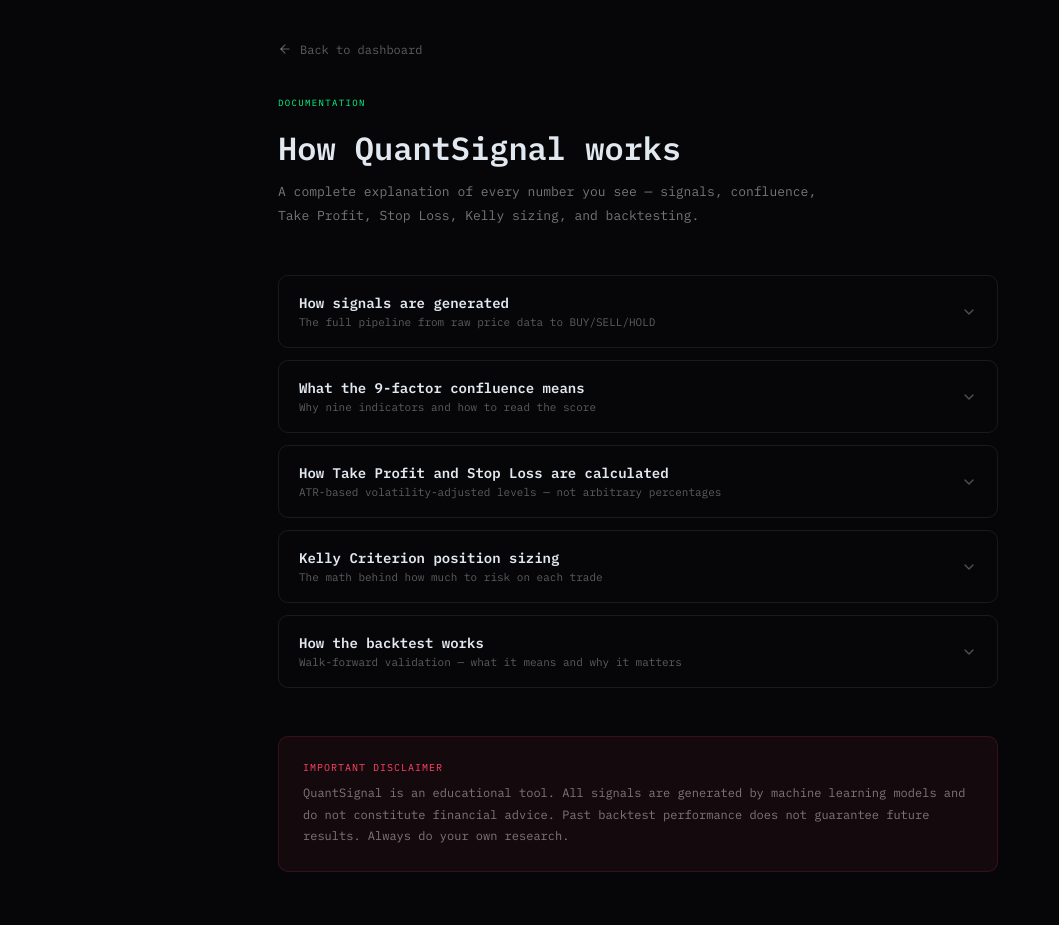
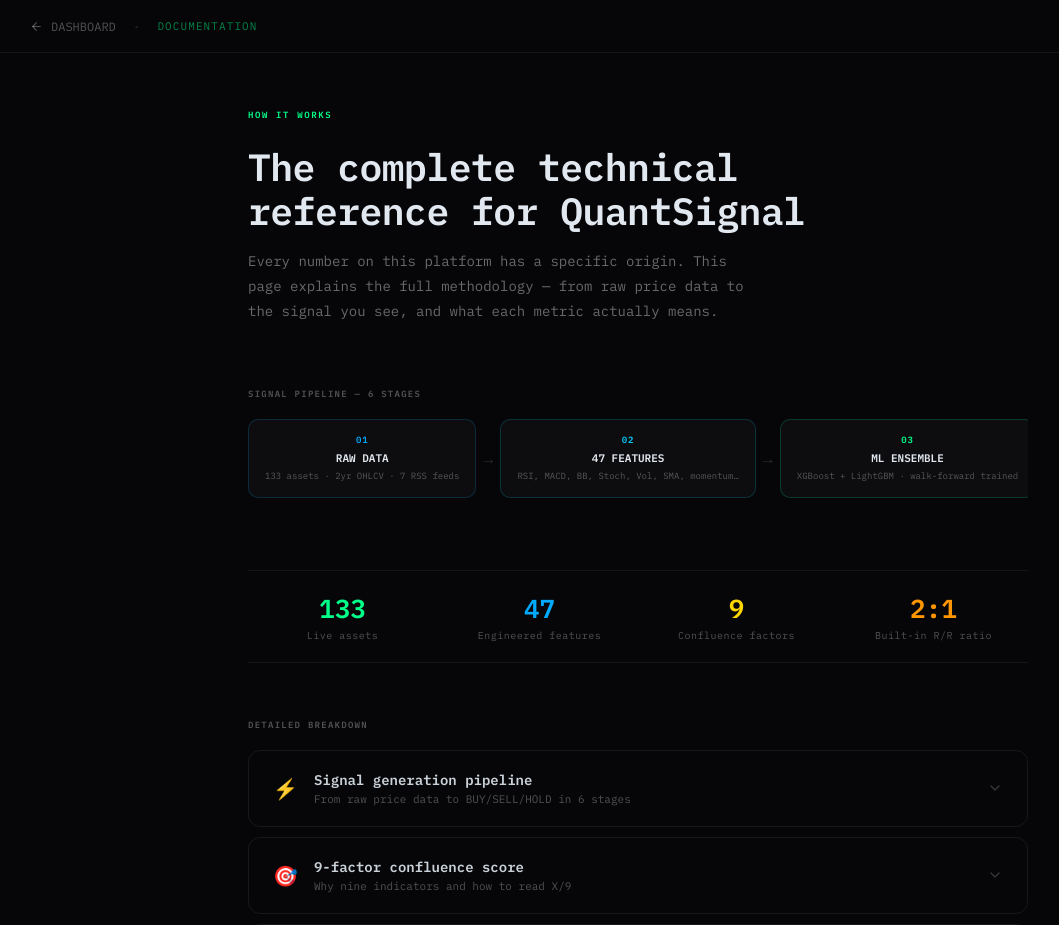
Before and after one commit to MaverickTushar007/quantsignal-web, a Next.js app: page /how-it-works in a window 1280 px wide. Shown: the top 925 px of the page, without its empty margins (2-1061 px from the left). Built offline with nearby package versions, Linux system fonts and the light colour scheme.

Commit message:
feat: how-it-works full rewrite — correct numbers, pipeline diagram, SEO prose

```diff
--- a/app/how-it-works/page.tsx
+++ b/app/how-it-works/page.tsx
@@ -1,113 +1,124 @@
 "use client";
 import { useState } from "react";
-import { ChevronDown, ChevronUp, ArrowLeft } from "lucide-react";
+import { ArrowLeft, ChevronDown, ChevronUp } from "lucide-react";
+
+const mono = "'IBM Plex Mono', monospace";
+
+const PIPELINE = [
+  { step: "01", label: "RAW DATA", detail: "133 assets · 2yr OHLCV · 7 RSS feeds", color: "#00aaff" },
+  { step: "02", label: "47 FEATURES", detail: "RSI, MACD, BB, Stoch, Vol, SMA, momentum…", color: "#00ccff" },
+  { step: "03", label: "ML ENSEMBLE", detail: "XGBoost + LightGBM · walk-forward trained", color: "#00ff88" },
+  { step: "04", label: "REGIME FILTER", detail: "Bull / Bear / Ranging · adjusts confidence", color: "#ffd700" },
+  { step: "05", label: "SENTIMENT", detail: "News scored BULL/BEAR/NEUT · 10% weight blend", color: "#ff9500" },
+  { step: "06", label: "FINAL SIGNAL", detail: ">55% = BUY · <45% = SELL · else HOLD", color: "#00ff88" },
+];
 
 const SECTIONS = [
   {
     id: "signals",
-    title: "How signals are generated",
-    short: "The full pipeline from raw price data to BUY/SELL/HOLD",
-    steps: [
-      { label: "Price data", desc: "yFinance fetches 2 years of daily OHLCV data for each of the 86 assets every time a signal is requested." },
-      { label: "21 features", desc: "Raw price data is transformed into 21 technical indicators including RSI, MACD, Bollinger Bands, Stochastic, Volume ratios, SMA distances, 52-week position, and momentum." },
-      { label: "ML ensemble", desc: "XGBoost and LightGBM are trained on those 21 features. They predict the probability that the asset moves up more than 2% in the next 5 days." },
-      { label: "Sentiment blend", desc: "Live news from 7 RSS feeds is scored BULLISH/BEARISH/NEUTRAL and blended in at 10% weight alongside the ML probabilities." },
-      { label: "Final signal", desc: "Above 55% probability = BUY. Below 45% = SELL. In between = HOLD. Confidence (HIGH/MEDIUM/LOW) reflects how far the probability is from 50%." },
-    ],
+    icon: "⚡",
+    title: "Signal generation pipeline",
+    short: "From raw price data to BUY/SELL/HOLD in 6 stages",
+    body: `Every signal starts with 2 years of daily OHLCV data fetched via yFinance for all 133 assets. That raw data is transformed into 47 engineered features — technical indicators, statistical measures, and cross-asset signals — which feed two machine learning models: XGBoost and LightGBM.
+
+Both models are trained using walk-forward validation: trained on 1 year of data, tested on the next 3 months, then rolled forward. This means the model never sees future data during training. The ensemble output is a probability — the likelihood the asset moves up more than 2% in the next 5 days.
+
+Live news from 7 RSS feeds (Yahoo Finance, CNBC, MarketWatch, Investing.com, CryptoNews, WSJ, Seeking Alpha) is scored BULLISH/BEARISH/NEUTRAL and blended in at 10% weight. The final probability determines the signal: above 55% = BUY, below 45% = SELL, in between = HOLD.`,
   },
   {
     id: "confluence",
-    title: "What the 9-factor confluence means",
-    short: "Why nine indicators and how to read the score",
-    steps: [
-      { label: "RSI-14", desc: "Relative Strength Index. Below 30 = oversold (bullish). Above 70 = overbought (bearish)." },
-      { label: "MACD", desc: "When MACD histogram is positive, short-term momentum is up. When negative, momentum is down." },
-      { label: "Bollinger Band %", desc: "Above 80% = near upper band (overbought). Below 20% = near lower band (oversold)." },
-      { label: "Stochastic %K", desc: "Above 80 = overbought. Below 20 = oversold. Similar to RSI but uses the high-low range." },
-      { label: "Volume", desc: "Volume above 20-day average confirms the move. Below average suggests weak conviction." },
-      { label: "SMA Cross 20/50", desc: "SMA20 above SMA50 = bullish trend. SMA20 below SMA50 = bearish trend." },
-      { label: "vs SMA20", desc: "Price above its 20-day moving average = short-term bullish. Below = short-term bearish." },
-      { label: "52-Week Position", desc: "Near the yearly high = strong momentum. Near the yearly low = potential value or continued downtrend." },
-      { label: "5D Momentum", desc: "Simple 5-day price return. Positive = short-term bullish. Negative = short-term bearish." },
-    ],
+    icon: "🎯",
+    title: "9-factor confluence score",
+    short: "Why nine indicators and how to read X/9",
+    body: `The confluence score counts how many of 9 independent technical indicators agree with the ML signal direction. A score of 7/9 or higher means seven different measurement approaches all point the same way — that convergence is meaningful. A score of 3/9 means the indicators are split, and the ML signal carries less conviction.
+
+The nine factors are: RSI-14 (overbought/oversold), MACD histogram (momentum direction), Bollinger Band position (proximity to upper/lower band), Stochastic %K (high-low range momentum), Volume ratio vs 20-day average (conviction), SMA 20/50 cross (trend direction), price vs SMA-20 (short-term bias), 52-week position (annual momentum), and 5-day return (recent momentum).
+
+Each factor votes independently. Nine votes means nine different ways to be wrong — if most of them agree, the edge is real.`,
   },
   {
     id: "levels",
-    title: "How Take Profit and Stop Loss are calculated",
+    icon: "📐",
+    title: "Take Profit & Stop Loss calculation",
     short: "ATR-based volatility-adjusted levels — not arbitrary percentages",
-    steps: [
-      { label: "What is ATR?", desc: "Average True Range measures the average daily price range over 14 days. High ATR = volatile asset. Low ATR = quiet asset." },
-      { label: "Take Profit", desc: "Entry + (2 x ATR) for BUY signals. Targets a move equivalent to twice the average daily range." },
-      { label: "Stop Loss", desc: "Entry - (1 x ATR) for BUY signals. Gives the trade room within normal daily volatility before cutting the loss." },
-      { label: "Why not fixed %?", desc: "A fixed 5% stop on Bitcoin (moves 3% daily) gets hit constantly. ATR-based levels adapt to each asset's actual current volatility." },
-    ],
+    body: `Take Profit and Stop Loss are calculated using the Average True Range (ATR) over 14 days — the average daily price range the asset actually moves. This makes levels adapt to each asset's current volatility instead of using fixed percentages that ignore how an asset actually behaves.
+
+For BUY signals: Take Profit = Entry + (2 × ATR). Stop Loss = Entry − (1 × ATR). This gives a built-in 2:1 risk/reward ratio. For SELL signals the formula mirrors in reverse.
+
+Why not fixed percentages? A 5% stop loss on Bitcoin — which moves 3% daily — gets triggered by noise constantly. A 5% stop on USDINR — which moves 0.3% daily — gives way too much room. ATR-based stops are calibrated to each asset's reality. High ATR = wider stops. Low ATR = tighter stops.`,
   },
   {
     id: "kelly",
+    icon: "📊",
     title: "Kelly Criterion position sizing",
-    short: "The math behind how much to risk on each trade",
-    steps: [
-      { label: "What is Kelly?", desc: "A formula that calculates the optimal fraction of capital to risk, given your win probability and the risk/reward ratio." },
-      { label: "The formula", desc: "Kelly % = (p x b - q) / b — where p = win probability, q = 1-p, b = risk/reward ratio." },
-      { label: "Fractional Kelly", desc: "QuantSignal uses 25% of full Kelly — standard practice to reduce variance while keeping the mathematical edge." },
-      { label: "How to use it", desc: "Kelly Size 8% with Rs 1,00,000 available = risk Rs 8,000 on this trade. A guide, not a rule. Always apply your own judgment." },
-    ],
+    short: "The math behind how much capital to risk per trade",
+    body: `Kelly Criterion is a formula from information theory that calculates the mathematically optimal fraction of capital to risk on a bet, given your win probability and the payoff ratio. The formula: Kelly % = (p × b − q) / b, where p = win probability, q = 1 − p, b = risk/reward ratio.
+
+QuantSignal uses 25% of full Kelly — called fractional Kelly — which is standard practice at institutional trading desks. Full Kelly maximises long-run growth but produces extreme drawdowns. Quarter Kelly reduces variance dramatically while preserving most of the mathematical edge.
+
+Example: BUY signal at 62% confidence with 2:1 R/R. Full Kelly = (0.62 × 2 − 0.38) / 2 = 43%. Quarter Kelly = 10.75%. With ₹1,00,000 capital, risk ₹10,750 on this trade. This is a guide, not a rule. Apply your own judgment and never risk what you cannot afford to lose.`,
+  },
+  {
+    id: "regime",
+    icon: "🌡️",
+    title: "Market regime detection",
+    short: "How the system knows when to be aggressive vs defensive",
+    body: `Raw ML probability is adjusted based on the current market regime before producing the final signal. The RegimeAgent classifies the market into three states: Bull (trending up, breadth expanding), Bear (trending down, volatility elevated), or Ranging (no clear trend, mean-reversion dominant).
+
+In a Bull regime, the probability threshold for BUY signals is loosened — the system is more willing to act on moderate conviction. In a Bear regime, thresholds tighten — only high-confidence signals pass. In a Ranging regime, momentum signals are downweighted in favour of mean-reversion indicators like RSI extremes and Bollinger Band touches.
+
+This is why two identical raw ML scores can produce different final signals depending on when they are generated. Regime context is not optional — it is built into every probability shown on the platform.`,
   },
   {
     id: "backtest",
+    icon: "🔬",
     title: "How the backtest works",
-    short: "Walk-forward validation — what it means and why it matters",
-    steps: [
-      { label: "The problem with normal backtests", desc: "Most backtests train on all historical data then test on the same data. The model already saw the answers — results look better than reality." },
-      { label: "Walk-forward validation", desc: "Train on 1 year, test on next 3 months, roll forward and repeat. The model never sees future data during training." },
-      { label: "What the metrics mean", desc: "Win Rate = % of profitable trades. Sharpe Ratio = return divided by volatility (above 2.0 is excellent). Max Drawdown = worst peak-to-trough loss." },
-      { label: "Why it still is not a guarantee", desc: "Market regimes change. A strategy that worked in a bull market may underperform in a bear market. Use the backtest as one data point, not a promise." },
-    ],
+    short: "Walk-forward validation — what the numbers actually mean",
+    body: `Standard backtests train on all historical data and test on the same data. The model has already seen the answers — results are always better than live trading. QuantSignal uses walk-forward validation: train on 12 months, test on the next 3 months, roll forward, repeat. The model never sees future data during any training window.
+
+The metrics shown on the Track Record and Performance pages reflect this walk-forward process. Win Rate is the percentage of closed trades that reached Take Profit before Stop Loss. Expectancy is the average P&L per trade — the number that actually determines long-run profitability, not win rate. Sharpe Ratio is annualised return divided by annualised volatility: above 1.5 is good, above 2.0 is excellent.
+
+Important: backtest results reflect the period the model was trained on. Markets change regimes. A strategy with a 2.57 Sharpe in trending markets may perform differently in a prolonged ranging or bear regime. Use these numbers as evidence of edge, not a guarantee of future returns.`,
   },
 ];
 
 function Section({ s }: { s: typeof SECTIONS[0] }) {
   const [open, setOpen] = useState(false);
-  const [openStep, setOpenStep] = useState<number | null>(null);
 
   return (
-    <div style={{ border: "1px solid rgba(255,255,255,0.08)", borderRadius: 10, marginBottom: 12, overflow: "hidden" }}>
+    <div style={{
+      border: `1px solid ${open ? "rgba(0,255,136,0.2)" : "rgba(255,255,255,0.07)"}`,
+      borderRadius: 12,
+      marginBottom: 10,
+      overflow: "hidden",
+      transition: "border-color 0.2s",
+      background: open ? "rgba(0,255,136,0.02)" : "transparent",
+    }}>
       <button onClick={() => setOpen(!open)} style={{
-        width: "100%", background: open ? "rgba(255,255,255,0.04)" : "transparent",
-        border: "none", padding: "18px 20px", cursor: "pointer", fontFamily: "inherit",
-        display: "flex", alignItems: "center", justifyContent: "space-between",
-        color: "#e2e8f0", textAlign: "left",
+        width: "100%", background: "transparent", border: "none",
+        padding: "20px 24px", cursor: "pointer", fontFamily: "inherit",
+        display: "flex", alignItems: "center", gap: 16, textAlign: "left",
       }}>
-        <div>
-          <div style={{ fontSize: 14, fontWeight: 600 }}>{s.title}</div>
-          <div style={{ fontSize: 11, color: "rgba(255,255,255,0.35)", marginTop: 3 }}>{s.short}</div>
+        <span style={{ fontSize: 20, flexShrink: 0 }}>{s.icon}</span>
+        <div style={{ flex: 1 }}>
+          <div style={{ fontSize: 14, fontWeight: 700, color: open ? "#fff" : "#c9d1d9", marginBottom: 3 }}>{s.title}</div>
+          <div style={{ fontSize: 11, color: "rgba(255,255,255,0.3)", fontFamily: mono }}>{s.short}</div>
         </div>
-        {open ? <ChevronUp size={16} color="rgba(255,255,255,0.3)" /> : <ChevronDown size={16} color="rgba(255,255,255,0.3)" />}
+        {open
+          ? <ChevronUp size={16} color="rgba(0,255,136,0.6)" />
+          : <ChevronDown size={16} color="rgba(255,255,255,0.2)" />}
       </button>
 
       {open && (
-        <div style={{ borderTop: "1px solid rgba(255,255,255,0.06)", padding: "8px 20px 20px" }}>
-          {s.steps.map((step, i) => (
-            <div key={i} style={{ marginTop: 12 }}>
-              <button onClick={() => setOpenStep(openStep === i ? null : i)} style={{
-                width: "100%", background: "rgba(255,255,255,0.03)", border: "1px solid rgba(255,255,255,0.06)",
-                borderRadius: 8, padding: "12px 16px", cursor: "pointer", fontFamily: "inherit",
-                display: "flex", alignItems: "center", justifyContent: "space-between", color: "#e2e8f0",
-              }}>
-                <div style={{ display: "flex", alignItems: "center", gap: 12 }}>
-                  <span style={{ fontSize: 10, color: "#00ff88", fontWeight: 700, minWidth: 20 }}>
-                    {String(i + 1).padStart(2, "0")}
-                  </span>
-                  <span style={{ fontSize: 12, fontWeight: 500 }}>{step.label}</span>
-                </div>
-                {openStep === i ? <ChevronUp size={14} color="rgba(255,255,255,0.3)" /> : <ChevronDown size={14} color="rgba(255,255,255,0.3)" />}
-              </button>
-              {openStep === i && (
-                <div style={{ padding: "12px 16px 4px 48px", fontSize: 12, color: "rgba(255,255,255,0.55)", lineHeight: 1.8 }}>
-                  {step.desc}
-                </div>
-              )}
-            </div>
+        <div style={{ borderTop: "1px solid rgba(255,255,255,0.06)", padding: "24px 24px 28px 64px" }}>
+          {s.body.split("\n\n").map((para, i) => (
+            <p key={i} style={{
+              fontSize: 13,
+              color: "rgba(255,255,255,0.6)",
+              lineHeight: 1.9,
+              marginBottom: i < s.body.split("\n\n").length - 1 ? 16 : 0,
+              maxWidth: 620,
+            }}>{para}</p>
           ))}
         </div>
       )}
@@ -117,25 +128,97 @@ function Section({ s }: { s: typeof SECTIONS[0] }) {
 
 export default function HowItWorks() {
   return (
-    <div style={{ minHeight: "100vh", background: "#060608", color: "#e2e8f0", fontFamily: "inherit", padding: "40px 24px" }}>
-      <div style={{ maxWidth: 720, margin: "0 auto" }}>
-        <a href="/dashboard" style={{ display: "inline-flex", alignItems: "center", gap: 8, color: "rgba(255,255,255,0.35)", fontSize: 12, textDecoration: "none", marginBottom: 40 }}>
-          <ArrowLeft size={14} /> Back to dashboard
+    <div style={{ minHeight: "100vh", background: "#060608", color: "#e2e8f0", fontFamily: "inherit" }}>
+      {/* Header */}
+      <div style={{ borderBottom: "1px solid rgba(255,255,255,0.06)", padding: "16px 32px", display: "flex", alignItems: "center", gap: 16 }}>
+        <a href="/dashboard" style={{ display: "inline-flex", alignItems: "center", gap: 8, color: "rgba(255,255,255,0.3)", fontSize: 12, textDecoration: "none", fontFamily: mono }}>
+          <ArrowLeft size={13} /> DASHBOARD
         </a>
-        <div style={{ marginBottom: 48 }}>
-          <div style={{ fontSize: 9, color: "#00ff88", letterSpacing: "0.15em", marginBottom: 12 }}>DOCUMENTATION</div>
-          <h1 style={{ fontSize: 32, fontWeight: 700, marginBottom: 12, lineHeight: 1.2 }}>How QuantSignal works</h1>
-          <p style={{ fontSize: 13, color: "rgba(255,255,255,0.45)", lineHeight: 1.8, maxWidth: 560 }}>
-            A complete explanation of every number you see — signals, confluence, Take Profit, Stop Loss, Kelly sizing, and backtesting.
+        <span style={{ color: "rgba(255,255,255,0.1)" }}>·</span>
+        <span style={{ fontSize: 11, color: "rgba(0,255,136,0.5)", fontFamily: mono, letterSpacing: "0.1em" }}>DOCUMENTATION</span>
+      </div>
+
+      <div style={{ maxWidth: 780, margin: "0 auto", padding: "56px 32px 96px" }}>
+
+        {/* Hero */}
+        <div style={{ marginBottom: 64 }}>
+          <div style={{ fontSize: 9, color: "#00ff88", letterSpacing: "0.18em", fontFamily: mono, marginBottom: 16, fontWeight: 700 }}>HOW IT WORKS</div>
+          <h1 style={{ fontSize: 38, fontWeight: 800, lineHeight: 1.15, marginBottom: 16, letterSpacing: "-0.5px" }}>
+            The complete technical<br />reference for QuantSignal
+          </h1>
+          <p style={{ fontSize: 14, color: "rgba(255,255,255,0.4)", lineHeight: 1.8, maxWidth: 520 }}>
+            Every number on this platform has a specific origin. This page explains the full methodology — from raw price data to the signal you see, and what each metric actually means.
           </p>
         </div>
-        {SECTIONS.map(s => <Section key={s.id} s={s} />)}
-        <div style={{ marginTop: 48, padding: 24, background: "rgba(255,68,102,0.06)", border: "1px solid rgba(255,68,102,0.15)", borderRadius: 10 }}>
-          <div style={{ fontSize: 10, color: "#ff4466", letterSpacing: "0.1em", marginBottom: 8 }}>IMPORTANT DISCLAIMER</div>
-          <div style={{ fontSize: 12, color: "rgba(255,255,255,0.45)", lineHeight: 1.8 }}>
-            QuantSignal is an educational tool. All signals are generated by machine learning models and do not constitute financial advice. Past backtest performance does not guarantee future results. Always do your own research.
+
+        {/* Pipeline visual */}
+        <div style={{ marginBottom: 64 }}>
+          <div style={{ fontSize: 9, color: "rgba(255,255,255,0.3)", letterSpacing: "0.14em", fontFamily: mono, marginBottom: 20, fontWeight: 700 }}>SIGNAL PIPELINE — 6 STAGES</div>
+          <div style={{ display: "flex", gap: 0, overflowX: "auto", paddingBottom: 8 }}>
+            {PIPELINE.map((p, i) => (
+              <div key={p.step} style={{ display: "flex", alignItems: "center", flexShrink: 0 }}>
+                <div style={{
+                  background: "rgba(255,255,255,0.03)",
+                  border: `1px solid ${p.color}30`,
+                  borderRadius: 10,
+                  padding: "14px 16px",
+                  minWidth: 110,
+                  textAlign: "center",
+                }}>
+                  <div style={{ fontSize: 9, color: p.color, fontFamily: mono, fontWeight: 700, marginBottom: 6, letterSpacing: "0.1em" }}>{p.step}</div>
+                  <div style={{ fontSize: 11, fontWeight: 700, color: "#e2e8f0", marginBottom: 4 }}>{p.label}</div>
+                  <div style={{ fontSize: 9, color: "rgba(255,255,255,0.3)", lineHeight: 1.5, fontFamily: mono }}>{p.detail}</div>
+                </div>
+                {i < PIPELINE.length - 1 && (
+                  <div style={{ width: 24, display: "flex", alignItems: "center", justifyContent: "center", flexShrink: 0 }}>
+                    <span style={{ color: "rgba(255,255,255,0.15)", fontSize: 16 }}>→</span>
+                  </div>
+                )}
+              </div>
+            ))}
           </div>
         </div>
+
+        {/* Stats bar */}
+        <div style={{
+          display: "grid", gridTemplateColumns: "repeat(4,1fr)", gap: 8,
+          marginBottom: 56,
+          padding: "20px 0",
+          borderTop: "1px solid rgba(255,255,255,0.06)",
+          borderBottom: "1px solid rgba(255,255,255,0.06)",
+        }}>
+          {[
+            ["133", "Live assets", "#00ff88"],
+            ["47", "Engineered features", "#00aaff"],
+            ["9", "Confluence factors", "#ffd700"],
+            ["2:1", "Built-in R/R ratio", "#ff9500"],
+          ].map(([v, l, c]) => (
+            <div key={l} style={{ textAlign: "center" }}>
+              <div style={{ fontSize: 26, fontWeight: 800, color: c as string, fontFamily: mono, marginBottom: 4 }}>{v}</div>
+              <div style={{ fontSize: 10, color: "rgba(255,255,255,0.3)", letterSpacing: "0.05em" }}>{l}</div>
+            </div>
+          ))}
+        </div>
+
+        {/* Sections */}
+        <div style={{ marginBottom: 16 }}>
+          <div style={{ fontSize: 9, color: "rgba(255,255,255,0.3)", letterSpacing: "0.14em", fontFamily: mono, marginBottom: 20, fontWeight: 700 }}>DETAILED BREAKDOWN</div>
+          {SECTIONS.map(s => <Section key={s.id} s={s} />)}
+        </div>
+
+        {/* Disclaimer */}
+        <div style={{
+          marginTop: 48, padding: "20px 24px",
+          background: "rgba(255,68,102,0.05)",
+          border: "1px solid rgba(255,68,102,0.15)",
+          borderRadius: 10,
+        }}>
+          <div style={{ fontSize: 9, color: "#ff4466", letterSpacing: "0.12em", fontFamily: mono, marginBottom: 10, fontWeight: 700 }}>DISCLAIMER</div>
+          <p style={{ fontSize: 12, color: "rgba(255,255,255,0.4)", lineHeight: 1.8, margin: 0 }}>
+            QuantSignal is an educational and analytical tool. All signals are generated by machine learning models and do not constitute financial advice. Past backtest performance does not guarantee future results. Markets are inherently unpredictable — always conduct your own research and never risk capital you cannot afford to lose.
+          </p>
+        </div>
+
       </div>
     </div>
   );
```
